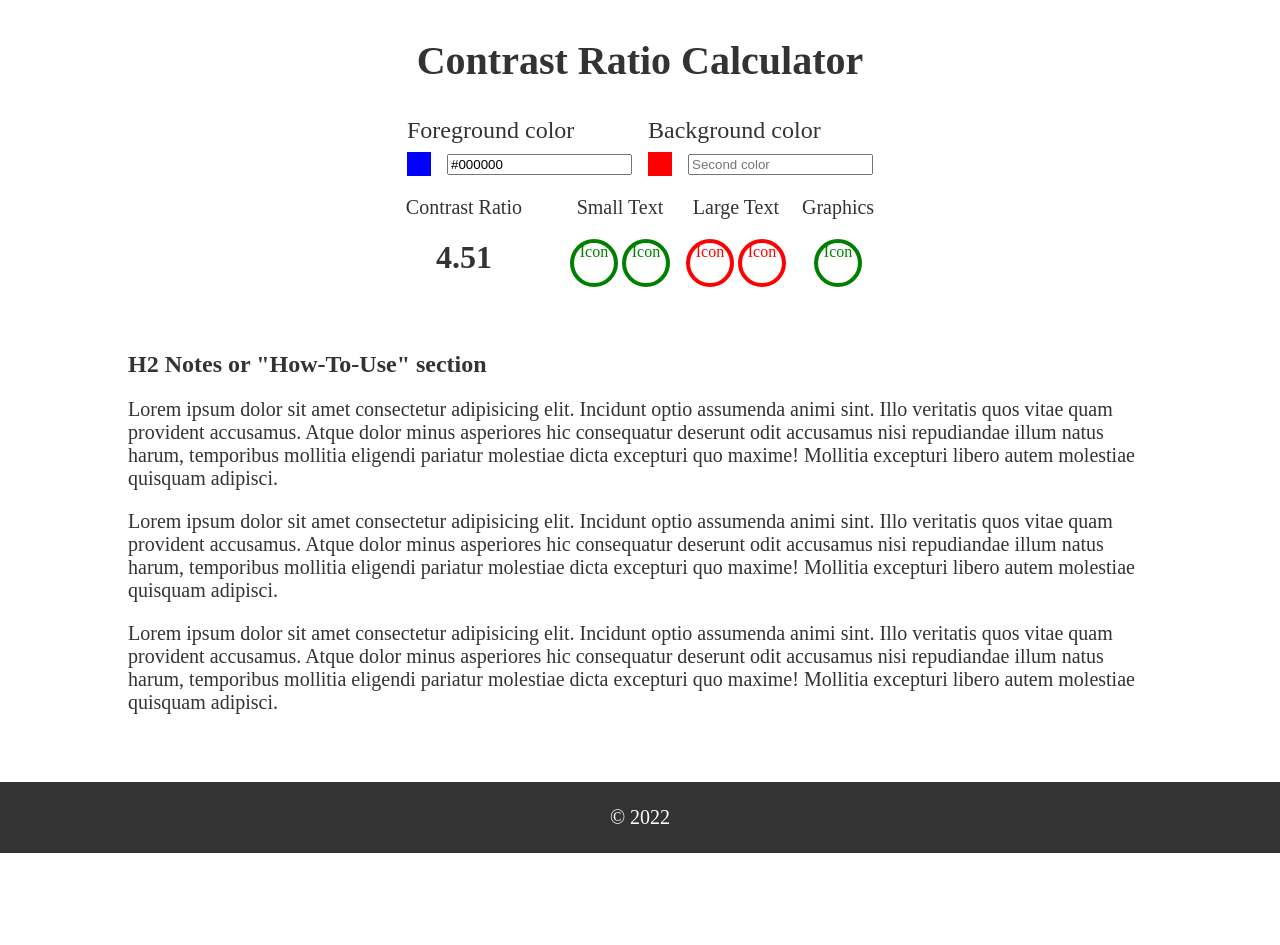
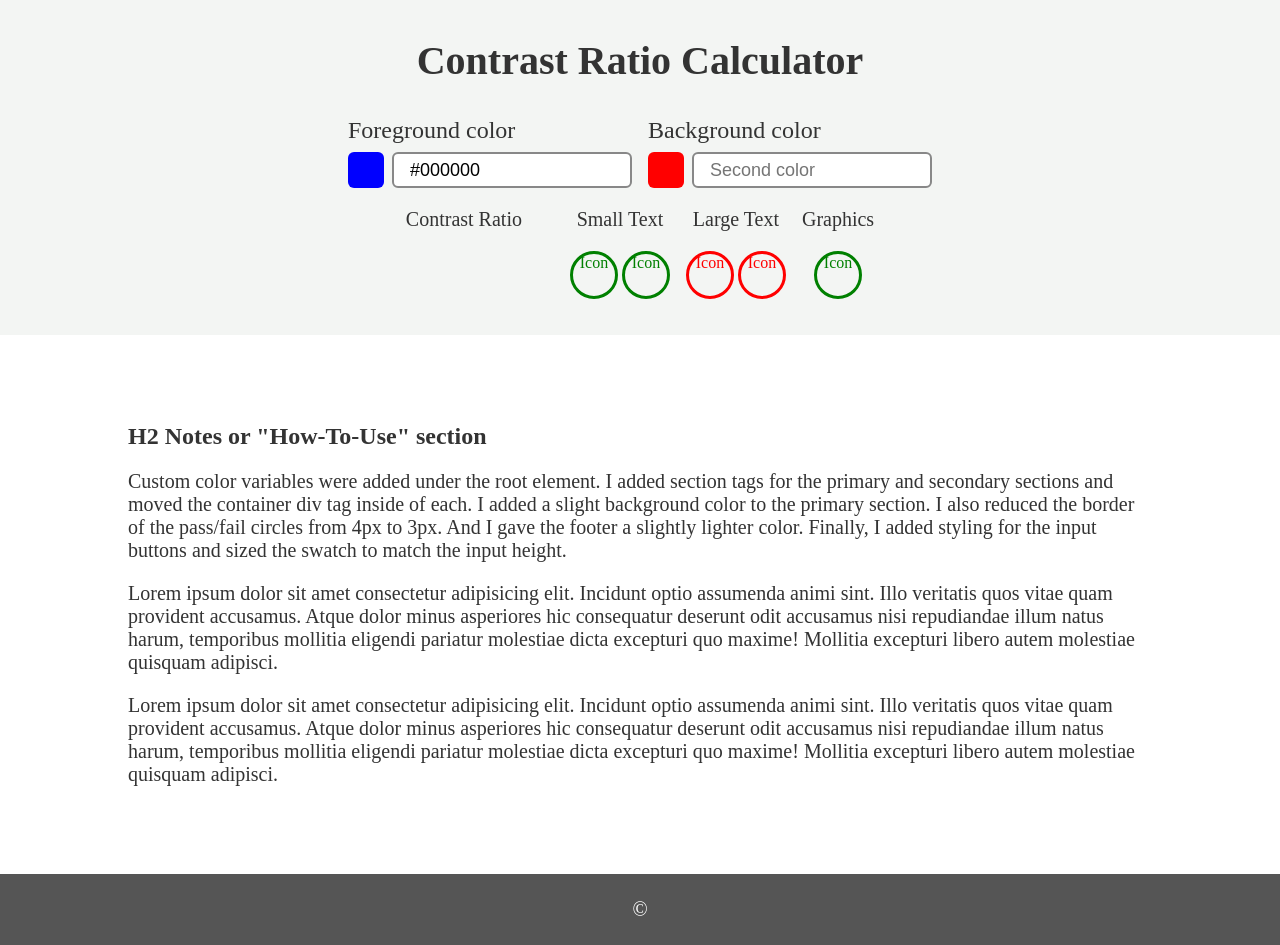
Before and after one commit to jdwilkin4/contrast-ratio-repo, a plain HTML site: page index.html in a window 1280 px wide. Before the commit the page ends 853 px from the top, so only its background shows below. Drawn offline with Linux system fonts and the light colour scheme.

Commit message:
Edits for initial style and layout

```diff
--- a/index.html
+++ b/index.html
@@ -9,26 +9,26 @@
   </head>
   <body>
     <main>
-      <div class="container">
-        <section class="primary">
+      <section class="primary">
+        <div class="container">
           <h1 class="page-title">Contrast Ratio Calculator</h1>
           <div class="row">
             <div class="input-fields">
-              <div class="form-item">
-                <label for="foreground">Foreground color</label>
+              <div>
+                <label for="foreground-color">Foreground color</label>
               </div>
               <div class="input-items">
                 <div class="swatch-one"></div>
-                <input id="foreground" name="foreground" class="form-input" type="text" value="#000000" />
+                <input id="foreground-color" for="foreground-color" name="foreground-color" type="text" value="#000000" />
               </div>
             </div>
             <div class="input-fields">
-              <div class="form-item">
-                <label for="background">Background color</label>
+              <div>
+                <label for="background-color">Background color</label>
               </div>
               <div class="input-items">
                 <div class="swatch-two"></div>
-                <input id="background" name="background" class="form-input" type="text" placeholder="Second color" />
+                <input id="background-color" for="background-color" name="background-color" type="text" placeholder="Second color" />
               </div>
             </div>
           </div>
@@ -36,7 +36,7 @@
             <div class="ratio-result">
               <div>
                 <p>Contrast Ratio</p>
-                <p class="large">4.51</p>
+                <p id="contrast-ratio-result" class="large"></p>
               </div>
             </div>
             <div class="check-result">
@@ -60,20 +60,24 @@
               </div>
             </div>
           </div>
-        </section>
+        </div>
+      </section>
 
-        <section class="secondary">
+      <!--TODO: replace lorem ipsum with actual content-->
+      <section class="secondary">
+        <div class="container">
           <h2>H2 Notes or "How-To-Use" section</h2>
+          <p>Custom color variables were added under the root element. I added section tags for the primary and secondary sections and moved the container div tag inside of each. I added a slight background color to the primary section. I also reduced the border of the pass/fail circles from 4px to 3px. And I gave the footer a slightly lighter color. Finally, I added styling for the input buttons and sized the swatch to match the input height.</p>
           <p>Lorem ipsum dolor sit amet consectetur adipisicing elit. Incidunt optio assumenda animi sint. Illo veritatis quos vitae quam provident accusamus. Atque dolor minus asperiores hic consequatur deserunt odit accusamus nisi repudiandae illum natus harum, temporibus mollitia eligendi pariatur molestiae dicta excepturi quo maxime! Mollitia excepturi libero autem molestiae quisquam adipisci.</p>
           <p>Lorem ipsum dolor sit amet consectetur adipisicing elit. Incidunt optio assumenda animi sint. Illo veritatis quos vitae quam provident accusamus. Atque dolor minus asperiores hic consequatur deserunt odit accusamus nisi repudiandae illum natus harum, temporibus mollitia eligendi pariatur molestiae dicta excepturi quo maxime! Mollitia excepturi libero autem molestiae quisquam adipisci.</p>
-          <p>Lorem ipsum dolor sit amet consectetur adipisicing elit. Incidunt optio assumenda animi sint. Illo veritatis quos vitae quam provident accusamus. Atque dolor minus asperiores hic consequatur deserunt odit accusamus nisi repudiandae illum natus harum, temporibus mollitia eligendi pariatur molestiae dicta excepturi quo maxime! Mollitia excepturi libero autem molestiae quisquam adipisci.</p>
-        </section>
-      </div>
+        </div>
+      </section>
     </main>
 
     <footer>
       <div class="container">
-        <p>&copy; 2022</p>
+        <p>&copy;</p>
+        <!--TODO: Use JavaScript to dynamically add the current year here-->
       </div>
     </footer>
 
--- a/styles.css
+++ b/styles.css
@@ -4,11 +4,21 @@
   box-sizing: border-box;
 }
 
+:root {
+  --text-primary: #333;
+  --text-light: #fff;
+  --primary-section: #f3f5f3;
+  --input-border: #888;
+  --pass-border: #008000;
+  --fail-border: #ff0000;
+  --footer-bg: #555;
+}
+
 body {
   font-size: 1rem;
   margin: 0;
   padding: 0;
-  color: #333;
+  color: var(--text-primary);
 }
 
 section {
@@ -19,15 +29,27 @@ p {
   font-size: 1.25rem;
 }
 
+input {
+  font-size: 1.125rem;
+  padding: 1rem;
+  width: 15rem;
+  height: 1.75rem;
+  border-radius: 0.375rem;
+  border: 2px solid var(--input-border);
+}
+
 footer {
-  background-color: #333;
-  color: #fff;
+  background-color: var(--footer-bg);
+  color: var(--text-light);
 }
 footer p {
   text-align: center;
 }
 
-@media (min-width: 768px) {
+.primary {
+  background-color: var(--primary-section);
+}
+
 .container {
   width: 80%;
   max-width: 1100px;
@@ -36,21 +58,31 @@ footer p {
 }
 
 .page-title {
-    font-size: 2.5rem;
+  font-size: 2rem;
   text-align: center;
+}
+
+.large {
+  font-weight: bold;
+  font-size: 2rem;
+  padding: 0;
+  margin: 0;
 }
 
 .row {
   display: flex;
-    align-items: flex-end;
+  flex-direction: column;
+  align-items: center;
   justify-content: center;
   gap: 1rem;
 }
+
 .result-row {
   display: flex;
-    align-items: flex-start;
+  flex-direction: column;
+  align-items: center;
   justify-content: center;
-    gap: 1rem;
+  margin-bottom: 2rem;
 }
 
 .ratio-result,
@@ -66,27 +98,31 @@ footer p {
   margin-right: 2rem;
 }
 
-  .large {
-    font-weight: bold;
-    font-size: 2rem;
-    padding: 0;
-    margin: 0;
-  }
-
 .input-items {
   display: flex;
   align-items: center;
   justify-content: center;
 }
 
+.input-fields {
+  font-size: 1.5rem;
+  display: flex;
+  flex-direction: column;
+  gap: 0.5rem;
+  justify-content: center;
+  align-items: flex-start;
+}
+
 .swatch-one,
 .swatch-two {
   display: inline-block;
-    width: 1.5rem;
-    height: 1.5rem;
-    margin-right: 1rem;
+  width: 2.25rem;
+  height: 2.25rem;
+  margin-right: 0.5rem;
+  border-radius: 0.375rem;
 }
 
+/* Need to set the swatches with JS */
 .swatch-one {
   background-color: blue;
 }
@@ -105,22 +141,32 @@ footer p {
 }
 
 .pass {
-    border: 0.25em solid green;
-    color: green;
+  border: 3px solid var(--pass-border);
+  color: var(--pass-border);
 }
 
 .fail {
-    border: 0.25em solid red;
-    color: red;
+  border: 3px solid var(--fail-border);
+  color: var(--fail-border);
 }
 
-  .input-fields {
-    font-size: 1.5rem;
-    display: flex;
-    flex-direction: column;
-    gap: 0.5rem;
-    justify-content: center;
+@media (min-width: 601px) {
+  .page-title {
+    font-size: 2.5rem;
+  }
+
+  .result-row {
+    flex-direction: row;
     align-items: flex-start;
+    gap: 1rem;
+  }
+}
+
+@media (min-width: 768px) {
+  .row {
+    flex-direction: row;
+    align-items: flex-end;
+    gap: 1rem;
   }
 
   .input-items {
```
Lines whose indentation alone changed are shown as unchanged.
